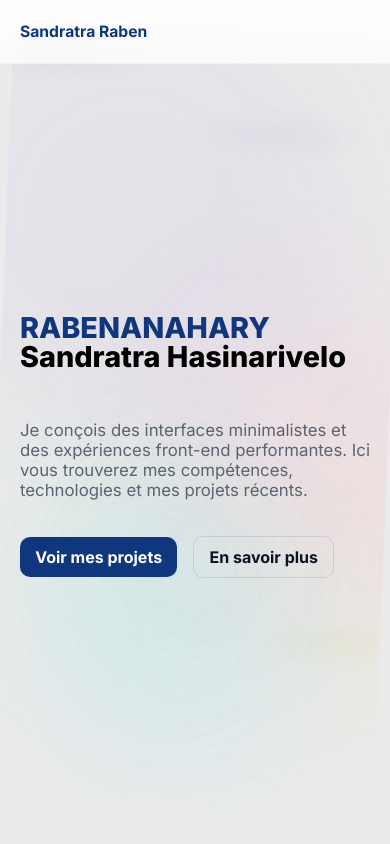
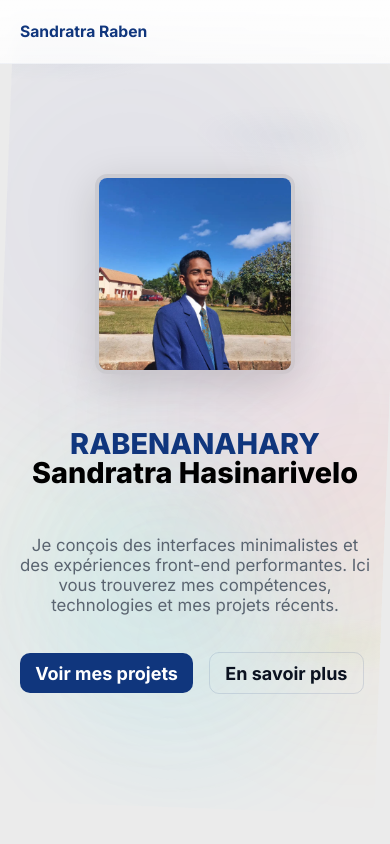
Before and after one commit to Sandratra05/portfolio, a Vue app: page / in a window 390 px wide. Shown: the top 844 px of the page. Built offline with nearby package versions, Linux system fonts and the light colour scheme.

Commit message:
refactor Hero component: restructure layout and enhance styling for improved responsiveness

```diff
--- a/src/assets/styles.css
+++ b/src/assets/styles.css
@@ -26,6 +26,7 @@ body {
   font-family: 'Inter', system-ui, -apple-system, 'Segoe UI', Roboto, 'Helvetica Neue', Arial;
   background: var(--color-bg);
   color: var(--text);
+  font-size: 18px;
   -webkit-font-smoothing: antialiased;
   -moz-osx-font-smoothing: grayscale;
 }
--- a/src/components/Hero.vue
+++ b/src/components/Hero.vue
@@ -1,10 +1,18 @@
 <template>
+  <div class="hero-container">
     <div class="hero-inner">
       <h1 class="hero-title">RABENANAHARY <br> <span style="color: black;">Sandratra Hasinarivelo</span></h1>
       <p class="hero-sub">Je conçois des interfaces minimalistes et des expériences front-end performantes. Ici vous trouverez mes compétences, technologies et mes projets récents.</p>
       <div style="display:flex;gap:1rem;align-items:center">
         <a class="cta" href="#projects">Voir mes projets</a>
         <a class="cta secondary" href="#about">En savoir plus</a>
+      </div>
+    </div>
+
+    <div class="hero-photo">
+      <div class="photo-frame">
+        <img src="../assets/images/sandratra.jpeg" alt="Sandratra Hasinarivelo" />
+      </div>
     </div>
   </div>
 </template>
@@ -14,6 +22,19 @@
 </script>
 
 <style scoped>
+.hero-container {
+  display: flex;
+  align-items: center;
+  gap: 3rem;
+  justify-content: space-between;
+  flex-wrap: wrap;
+}
+
+.hero-inner {
+  flex: 1;
+  min-width: 300px;
+}
+
 .hero-title {
   font-size: clamp(1.8rem, 4vw, 3rem);
 }
@@ -21,4 +42,40 @@
 .hero-sub {
   margin-top: 4px;
 }
+
+.hero-photo {
+  flex-shrink: 0;
+}
+
+.photo-frame {
+  width: 425px;
+  height: 425px;
+  border-radius: 12px;
+  overflow: hidden;
+  border: 4px solid rgba(0, 0, 0, 0.1);
+  box-shadow: 0 10px 40px rgba(0, 0, 0, 0.15);
+  position: relative;
+}
+
+.photo-frame img {
+  width: 100%;
+  height: 100%;
+  object-fit: cover;
+  object-position: center;
+  display: block;
+}
+
+/* Responsive */
+@media (max-width: 768px) {
+  .hero-container {
+    flex-direction: column-reverse;
+    text-align: center;
+    gap: 2rem;
+  }
+
+  .photo-frame {
+    width: 200px;
+    height: 200px;
+  }
+}
 </style>
```
Lines whose indentation alone changed are shown as unchanged.
